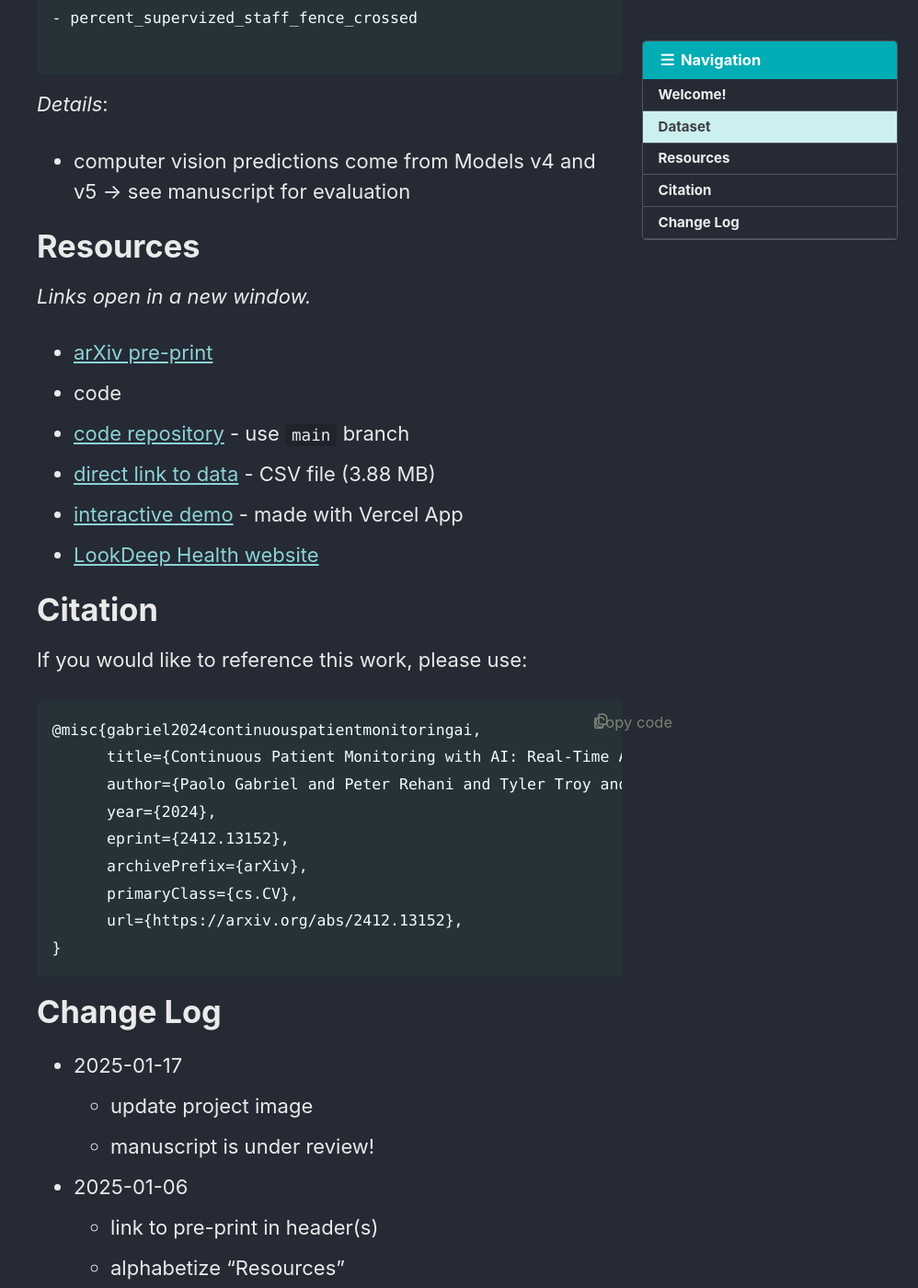
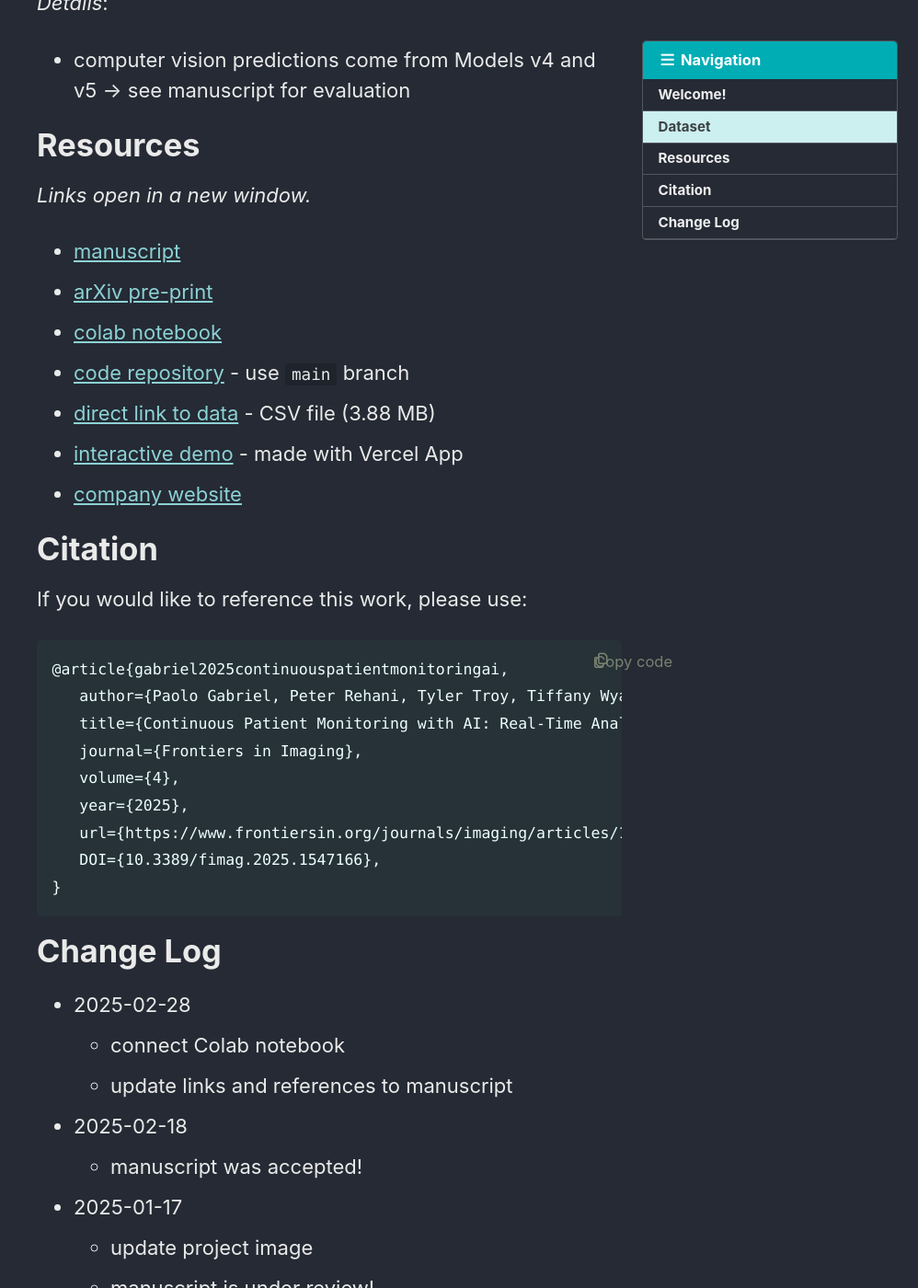
Before and after one commit to lookdeep/ai-norms-2024, a Jekyll site: the page built from index.md, in a window 1280 px wide and 1400 px high, scrolled down 3208 px. Shown: the whole window at 92% size, without its empty margins (282-1280 px from the left). Built offline with Jekyll 4.4.1, drawn with Linux system fonts in a browser that asks for light colours; cached includes are drawn as plain includes; some of the changed text lies outside the part shown.

Commit message:
chg: manuscript accepted

````diff
--- a/index.md
+++ b/index.md
@@ -8,29 +8,25 @@ toc_sticky: true
 header:
     overlay_image: assets/images/overview.png
     overlay_filter: 0.85
-    caption: "LookDeep Health System Overview. From Figure 1 of pre-print article."
+    caption: "LookDeep Health System Overview. From Figure 1 of article."
     actions:
-        - label: "Explore Dataset <i class='fa fa-external-link'></i>"
+        - label: "Explore Plots <i class='fa fa-external-link'></i>"
           url: "https://lookdeep.vercel.app/"
         - label: "Read Paper <i class='fa fa-external-link'></i>"
-          url: "https://arxiv.org/abs/2412.13152"
-        - label: "Get Code <i class='fa fa-external-link'></i>"
-          url: "https://github.com/lookdeep/ai-norms-2024"
+          url: "https://www.frontiersin.org/journals/imaging/articles/10.3389/fimag.2025.1547166/abstract"
+        - label: "Run Code <i class='fa fa-external-link'></i>"
+          url: "https://colab.research.google.com/drive/1v0Egoyt5pBmTmb9iEV8RZFSzhym5XpU4?usp=sharing"
         - label: "Download Dataset - CSV file (3.88 MB) <i class='fa fa-external-link'></i>"
           url: "https://raw.githubusercontent.com/lookdeep/ai-norms-2024/refs/heads/main/data/data_by_patient_hour_scrubbed.csv"
 
 ---
 **Authors**: Paolo Gutierrez Gabriel (corresponding), Peter Rehani, Tyler Troy, Tiffany Wyatt, Michael Choma and Narinder Singh
 
-> _The manuscript is submitted for review in 'Frontiers in Imaging - Imaging Applications'._
-
-> **_NOTE_** [2024-12-17]: this repository and project page are under construction.
-thank you for your patience.
-
+> _The manuscript was accepted by 'Frontiers in Imaging - Imaging Applications' on February 18, 2025._
 
 # Welcome!
-![Figure 1 of pre-print](assets/images/overview.png "LookDeep Health System")
-_Figure 1 of pre-print article_
+![Figure 1 of manuscript](assets/images/overview.png "LookDeep Health System")
+_Figure 1 of manuscript_
 
 You are likely here because you read the titled manuscript and are looking for the public data and associated code that was mentioned.
 
@@ -82,27 +78,34 @@ These trends provide hour-over-hour insight into various patient behvaiors and r
 
 # Resources
 _Links open in a new window._
+* [manuscript](https://www.frontiersin.org/journals/imaging/articles/10.3389/fimag.2025.1547166/abstract)
 * [arXiv pre-print](https://arxiv.org/abs/2412.13152)
-* code
+* [colab notebook](https://colab.research.google.com/drive/1v0Egoyt5pBmTmb9iEV8RZFSzhym5XpU4?usp=sharing)
 * [code repository](https://github.com/lookdeep/ai-norms-2024) - use `main` branch
 * [direct link to data](https://raw.githubusercontent.com/lookdeep/ai-norms-2024/refs/heads/main/data/data_by_patient_hour_scrubbed.csv) - CSV file (3.88 MB)
 * [interactive demo](https://lookdeep.vercel.app/) - made with Vercel App
-* [LookDeep Health website](https://lookdeep.health/technology/)
+* [company website](https://lookdeep.health/technology/)
 
 # Citation
 If you would like to reference this work, please use:
 ```
-@misc{gabriel2024continuouspatientmonitoringai,
-      title={Continuous Patient Monitoring with AI: Real-Time Analysis of Video in Hospital Care Settings},
-      author={Paolo Gabriel and Peter Rehani and Tyler Troy and Tiffany Wyatt and Michael Choma and Narinder Singh},
-      year={2024},
-      eprint={2412.13152},
-      archivePrefix={arXiv},
-      primaryClass={cs.CV},
-      url={https://arxiv.org/abs/2412.13152},
+@article{gabriel2025continuouspatientmonitoringai,
+   author={Paolo Gabriel, Peter Rehani, Tyler Troy, Tiffany Wyatt, Michael Choma and Narinder Singh},
+   title={Continuous Patient Monitoring with AI: Real-Time Analysis of Video in Hospital Care Settings},
+   journal={Frontiers in Imaging},
+   volume={4},
+   year={2025},
+   url={https://www.frontiersin.org/journals/imaging/articles/10.3389/fimag.2025.1547166},
+   DOI={10.3389/fimag.2025.1547166},
 }
 ```
+
 # Change Log
+ * 2025-02-28
+    - connect Colab notebook
+    - update links and references to manuscript
+ * 2025-02-18
+    - manuscript was accepted!
  * 2025-01-17
     - update project image
     - manuscript is under review!
````
Also changed, not shown: other parts of index.md (+1 -1 lines), _data/navigation.yml (+5 -3 lines).
